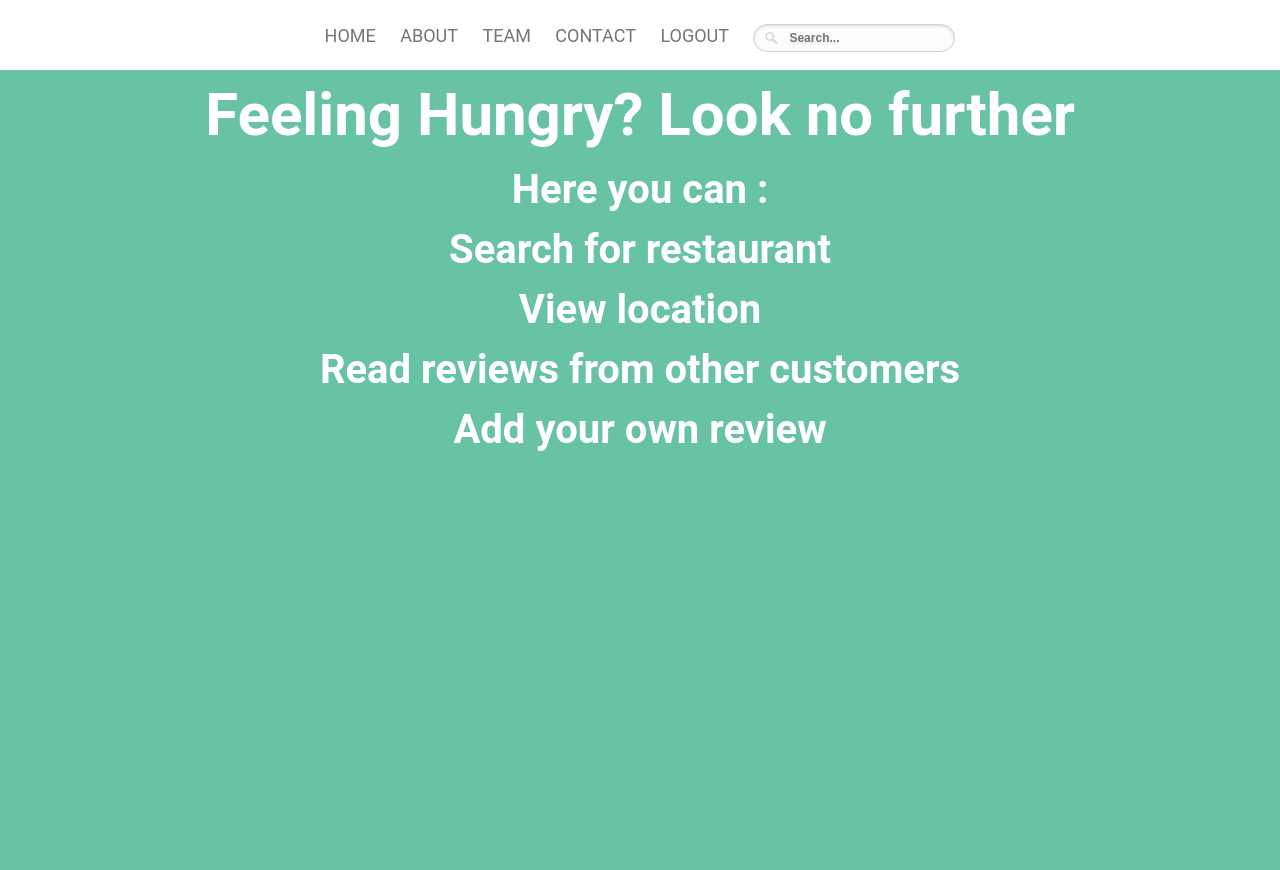
After one commit to ClocloHoho/GroupProject4, a PHP site: page /aboutSite.html in a window 1280 px wide. The commit adds this page. Run offline with PHP 8.4, Linux system fonts and the light colour scheme.

Commit message:
About the team & about the Site
Work of Sara • Github not working

```diff
--- /dev/null
+++ b/aboutSite.html
@@ -0,0 +1,33 @@
+<!DOCTYPE html>
+<html>
+<head>
+    <link rel= "stylesheet" href="css/aboutSite.css" type="text/css"/>
+</head>
+
+<body>
+	<nav>
+		<ul>
+			<li><a href="mainPage.php">Home</a></li>
+			<li><a href="aboutSite.html">About</a></li>
+			<li><a href="aboutUs.html">Team</a></li>
+			<li><a href="contactUs.php">Contact</a></li>
+			<li><a href="#">Logout</a></li>
+			<li>
+				<form method="get" action="/search" id="search">
+  					<input name="q" type="text" size="40" placeholder="Search..." />
+				</form>
+			</li>
+		</ul>
+	</nav>
+<section id="screen1">
+    <h1> Feeling Hungry? Look no further</h1>
+
+    <h2>Here you can :</h2>
+   	<h2> Search for restaurant </h2>
+    <h2>View location</h2>
+    <h2>Read reviews from other customers </h2>
+    <h2>Add your own review</h2>
+</section>
+
+</body>
+</html>
--- /dev/null
+++ b/css/aboutSite.css
@@ -0,0 +1,104 @@
+* {margin: 0; padding: 0;}
+
+a {text-decoration: none;}
+
+body {
+	color: #fff;
+	font-family: 'Roboto', Arial, sans-serif;
+	font-size: 18px;
+	text-align: center;
+}
+
+#screen1 {
+	background: #68C3A3;
+}
+
+h1{
+	font-size:60px;
+	margin: 0;
+	padding: 0;
+	line-height: 1.5;
+	text-align: center;
+}
+
+h2{
+	font-size:40px;
+	margin: 0;
+	padding: 0;
+	line-height: 1.5;
+	text-align: center;
+}
+
+/*
+*NAVIGATION
+*/
+
+nav {
+	position: relative;
+	bottom: 0;
+	width: 100%;
+	height: 70px;
+	background: #fff;
+}
+
+nav li {
+	display: inline-block;
+	padding: 24px 10px;
+}
+
+nav li a {
+	color: #757575;
+	text-transform: uppercase;
+}
+
+section {
+	height: 100vh;
+}
+
+/*
+*SEARCH BAR
+*/
+
+#search {
+
+}
+
+#search input[type="text"] {
+    background: url(../img/search-white.png) no-repeat 10px 6px #fcfcfc;
+    border: 1px solid #d1d1d1;
+    font: bold 12px Arial,Helvetica,Sans-serif;
+    color: #bebebe;
+    width: 150px;
+    padding: 6px 15px 6px 35px;
+    -webkit-border-radius: 20px;
+    -moz-border-radius: 20px;
+    border-radius: 20px;
+    text-shadow: 0 2px 3px rgba(0, 0, 0, 0.1);
+    -webkit-box-shadow: 0 1px 3px rgba(0, 0, 0, 0.15) inset;
+    -moz-box-shadow: 0 1px 3px rgba(0, 0, 0, 0.15) inset;
+    box-shadow: 0 1px 3px rgba(0, 0, 0, 0.15) inset;
+    -webkit-transition: all 0.7s ease 0s;
+    -moz-transition: all 0.7s ease 0s;
+    -o-transition: all 0.7s ease 0s;
+    transition: all 0.7s ease 0s;
+    }
+
+#search input[type="text"]:focus {
+    width: 200px;
+    }
+
+@media only screen and (max-width: 800px) {
+#search{display: none;}
+}
+
+@media only screen and (max-width: 520px) {
+
+	nav li {
+		padding: 24px 4px;
+	}
+
+	nav li a {
+		font-size: 14px;
+	}
+
+}
--- a/css/contactUs.css
+++ b/css/contactUs.css
@@ -12,7 +12,7 @@ a {text-decoration: none;}
 
 body {
 	color: #fff;
-	font-family: 'Roboto';
+	font-family: 'Roboto', Arial, sans-serif;
 	font-size: 18px;
 	text-align: center;
 }
@@ -216,6 +216,10 @@ select {
 	border-radius:5px;
    }
 
+/*
+*
+*/
+
 @media only screen and (max-width: 800px) {
 #search{display: none;}
 }
```
Also changed, not shown: aboutUs.html (added, +96 -0 lines), contactUs.php (+4 -4 lines), css/about_us.css (added, +109 -0 lines), mainPage.php (+12 -8 lines), pageRestaurant.html (+4 -4 lines).
